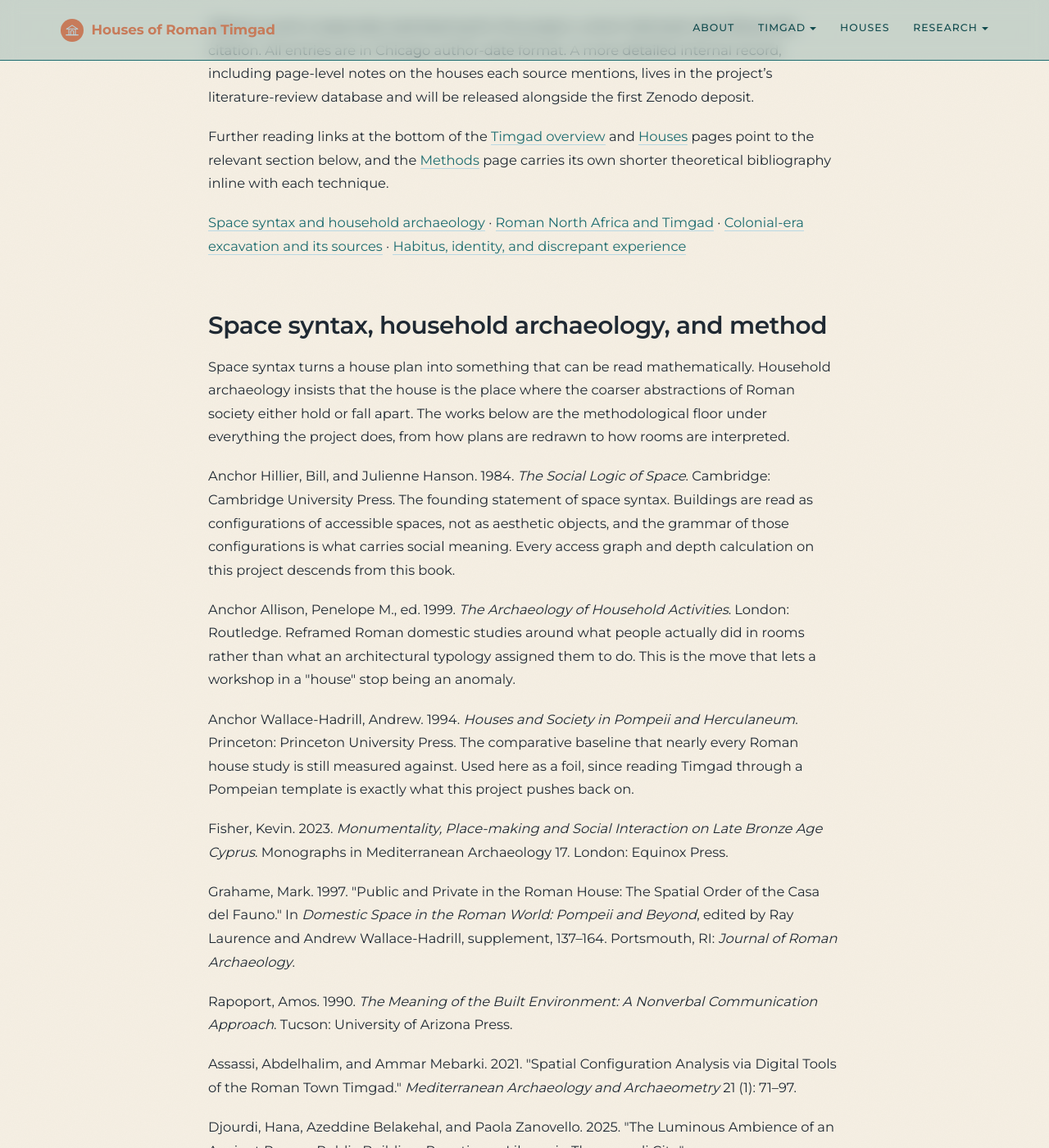
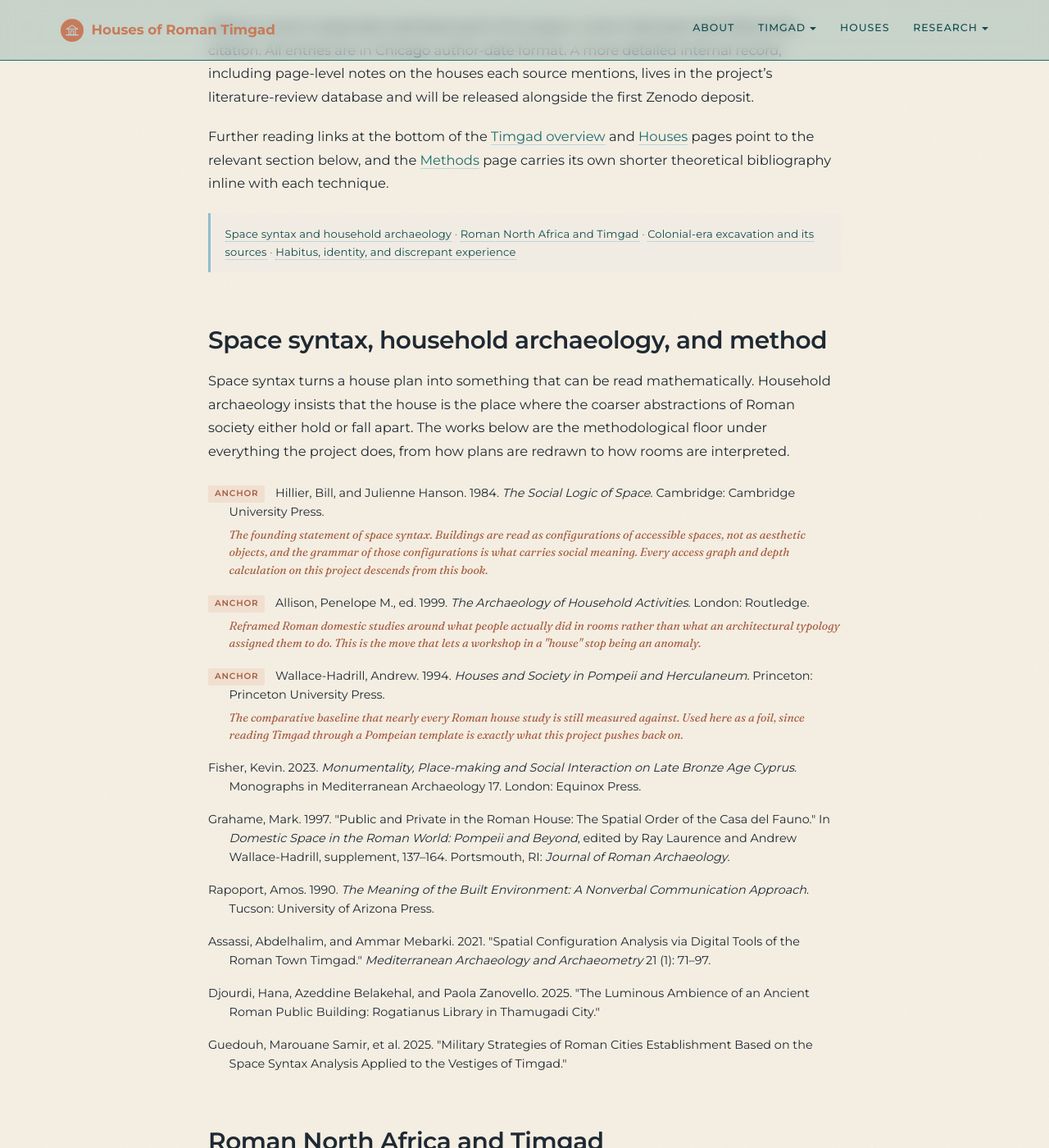
Before and after one commit to kimedher/timgadhouses, a Jekyll site: the page built from scholarship.md, in a window 1280 px wide and 1400 px high, scrolled down 513 px. Shown: the whole window at 82% size. Built offline with Jekyll 4.4.1, drawn with Linux system fonts in a browser that asks for light colours.

Commit message:
Add bibliography and scholarship-nav styles

```diff
--- a/assets/css/main.scss
+++ b/assets/css/main.scss
@@ -1032,6 +1032,94 @@ figcaption i {
   margin: 0;
 }
 
+/* ---------- Scholarship / Bibliography ---------- */
+
+.scholarship-nav {
+  font-family: var(--sans);
+  font-size: 0.82rem;
+  color: var(--text-muted);
+  letter-spacing: 0.01em;
+  margin: 1.4rem 0 2.6rem;
+  padding: 0.85rem 1.1rem;
+  background: var(--bg-soft);
+  border-left: 3px solid var(--baby-blue-mid);
+  line-height: 1.7;
+}
+
+.scholarship-nav a {
+  color: var(--teal-dark);
+  text-decoration: none;
+  border-bottom: 1px dotted var(--baby-blue-mid);
+  padding-bottom: 1px;
+}
+
+.scholarship-nav a:hover {
+  color: var(--terracotta-deep);
+  border-bottom-color: var(--terracotta);
+}
+
+.biblio {
+  margin: 1.4rem 0 3.2rem;
+  padding-top: 0.2rem;
+}
+
+.bib-entry {
+  font-family: var(--sans);
+  font-size: 0.9rem;
+  line-height: 1.6;
+  color: var(--text);
+  padding-left: 1.6rem;
+  text-indent: -1.6rem;
+  margin: 0 0 1.05rem 0;
+}
+
+.bib-entry em,
+.bib-entry i {
+  font-style: italic;
+}
+
+.bib-anchor-tag {
+  display: inline-block;
+  font-family: var(--sans);
+  font-size: 0.65rem;
+  font-weight: 600;
+  letter-spacing: 0.08em;
+  text-transform: uppercase;
+  color: var(--terracotta-deep);
+  background: rgba(232, 196, 174, 0.35);
+  padding: 0.12rem 0.5rem 0.1rem;
+  border-radius: 2px;
+  margin-right: 0.55rem;
+  vertical-align: 0.06em;
+  text-indent: 0;
+}
+
+.bib-annotation {
+  display: block;
+  font-family: var(--serif);
+  font-style: italic;
+  font-size: 0.88rem;
+  line-height: 1.55;
+  color: var(--terracotta-deep);
+  margin: 0.35rem 0 0 0;
+  text-indent: 0;
+  padding-left: 0;
+}
+
+.biblio-hr {
+  border: none;
+  border-top: 1px solid var(--hairline);
+  margin: 2.8rem 0 1.6rem;
+}
+
+.biblio-note {
+  font-family: var(--sans);
+  font-size: 0.82rem;
+  color: var(--text-muted);
+  line-height: 1.6;
+  max-width: 40rem;
+}
+
 /* ---------- Responsive ---------- */
 
 @media (max-width: 640px) {
@@ -1091,4 +1179,17 @@ figcaption i {
   .page-content > p:first-of-type::first-letter {
     font-size: 2.7em;
   }
+  .scholarship-nav {
+    font-size: 0.78rem;
+    padding: 0.7rem 0.9rem;
+    line-height: 1.8;
+  }
+  .bib-entry {
+    font-size: 0.86rem;
+    padding-left: 1.3rem;
+    text-indent: -1.3rem;
+  }
+  .bib-annotation {
+    font-size: 0.84rem;
+  }
 }
```
